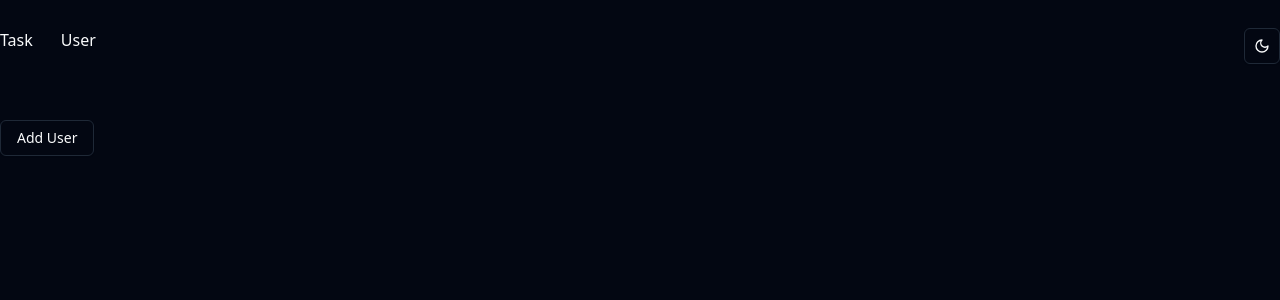
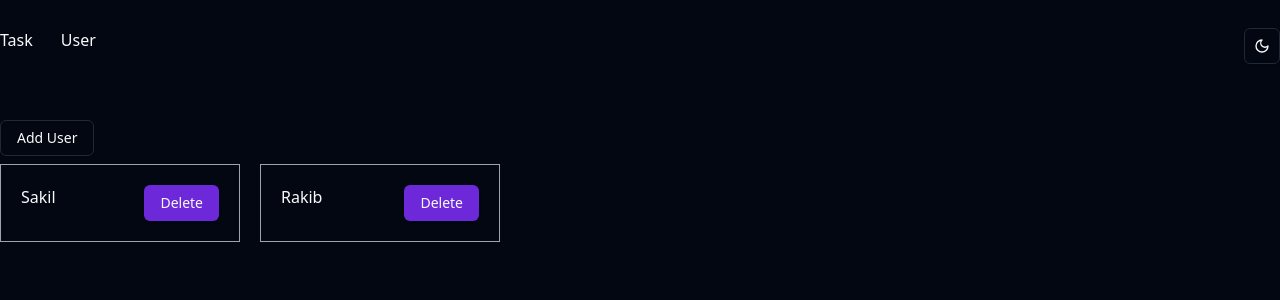
Before and after one commit to shahinexy/Redux-Basic-Project, a React (Vite) app: page /user in a window 1280 px wide. Shown: the top 300 px of the page. Built offline with nearby package versions, Linux system fonts and the light colour scheme.

Commit message:
assign use name success

```diff
--- a/src/components/module/AddTaskModal.tsx
+++ b/src/components/module/AddTaskModal.tsx
@@ -24,17 +24,20 @@ import { Popover, PopoverContent, PopoverTrigger } from "../ui/popover";
 import { cn } from "@/lib/utils";
 import { format } from "date-fns";
 import { CalendarIcon } from "lucide-react";
-import { useAppDispatch } from "@/redux/hooks";
+import { useAppDispatch, useAppSelector } from "@/redux/hooks";
 import { addTask } from "@/redux/features/task/taskSlice";
 import { ITask } from "@/types";
+import { SeletUser } from "@/redux/features/users/userSlice";
 
 export function AddTaskModal() {
   const form = useForm();
 
-  const dispatch = useAppDispatch()
+  const dispatch = useAppDispatch();
+
+  const users = useAppSelector(SeletUser);
 
   const onSubmit: SubmitHandler<FieldValues> = (payload) => {
-    dispatch(addTask(payload as ITask))
+    dispatch(addTask(payload as ITask));
   };
   return (
     <Dialog>
@@ -102,6 +105,35 @@ export function AddTaskModal() {
 
             <FormField
               control={form.control}
+              name="assignTo"
+              render={({ field }) => (
+                <FormItem>
+                  <FormLabel>Assign To</FormLabel>
+                  <FormControl>
+                    <Select
+                      onValueChange={field.onChange}
+                      defaultValue={field.value}
+                    >
+                      <FormControl>
+                        <SelectTrigger>
+                          <SelectValue placeholder="Select" />
+                        </SelectTrigger>
+                      </FormControl>
+                      <SelectContent>
+                        {users.map((user) => (
+                          <SelectItem key={user.id} value={user.id}>
+                            {user.name}
+                          </SelectItem>
+                        ))}
+                      </SelectContent>
+                    </Select>
+                  </FormControl>
+                </FormItem>
+              )}
+            />
+
+            <FormField
+              control={form.control}
               name="dueDate"
               render={({ field }) => (
                 <FormItem className="flex flex-col">
--- a/src/components/module/TaskCard.tsx
+++ b/src/components/module/TaskCard.tsx
@@ -1,8 +1,9 @@
 import { ITask } from "@/types";
 import { Button } from "../ui/button";
 import { cn } from "@/lib/utils";
-import { useAppDispatch } from "@/redux/hooks";
+import { useAppDispatch, useAppSelector } from "@/redux/hooks";
 import { deleteTask, toggleConpleteState } from "@/redux/features/task/taskSlice";
+import { SeletUser } from "@/redux/features/users/userSlice";
 
 interface IProps {
     task: ITask
@@ -12,15 +13,20 @@ const TaskCard = ({task}: IProps) => {
 
   const dispatch = useAppDispatch()
 
+  const users = useAppSelector(SeletUser)
+
+  const assignUser = users.find(user => user.id === task.assignTo)
+
   return (
     <div className="border border-gray-400 my-2 p-5">
-      <div className="flex justify-between items-center pb-5">
+      <div className="flex justify-between items-center ">
         <div className="flex gap-3 items-center">
           <div className={cn('size-3  inline-block rounded-full', {
             "bg-green-500": task.priority === 'low',
             "bg-yellow-500": task.priority === 'medium',
             "bg-red-500": task.priority === 'high'
           })}></div>
+
           <p className={cn({'line-through': task.isCompleted})}>{task?.title}</p>
         </div>
         <div className="flex gap-3">
@@ -28,6 +34,7 @@ const TaskCard = ({task}: IProps) => {
             <input type="checkbox" checked={task.isCompleted} onClick={()=> dispatch(toggleConpleteState(task.id))} />
         </div>
       </div>
+      <p className="pb-5">Assign To: {assignUser ? assignUser.name : 'No One'}</p>
       <p>{task?.description}</p>
     </div>
   );
--- a/src/components/module/UserCard.tsx
+++ b/src/components/module/UserCard.tsx
@@ -1,13 +1,20 @@
+import { removeUser } from "@/redux/features/users/userSlice";
 import { IUser } from "@/types";
+import { useDispatch } from "react-redux";
+import { Button } from "../ui/button";
 
 interface IProp {
   user: IUser;
 }
 
 const UserCard = ({ user }: IProp) => {
+    const dispatch = useDispatch()
   return (
-    <div className="border border-gray-400 my-2 p-5">
+    <div className="border border-gray-400 my-2 p-5 flex justify-between">
       <p>{user.name}</p>
+      <div className="flex gap-3">
+            <Button onClick={()=> dispatch(removeUser(user.id))}>Delete</Button>
+        </div>
     </div>
   );
 };
--- a/src/redux/features/users/userSlice.tsx
+++ b/src/redux/features/users/userSlice.tsx
@@ -7,7 +7,16 @@ interface InitialState {
 }
 
 const initialState: InitialState = {
-  users: [],
+  users: [
+    {
+        id: 'sdfgrgds',
+        name: 'Sakil'
+    },
+    {
+        id: 'sahpjoadf',
+        name: 'Rakib'
+    }
+  ],
 };
 
 type DraftData = Pick<IUser, "name">;
@@ -34,6 +43,6 @@ export const SeletUser = (state: RootState) => {
   return state.users.users;
 };
 
-export const { addUser } = userSlice.actions;
+export const { addUser, removeUser } = userSlice.actions;
 
 export default userSlice.reducer;
--- a/src/types.ts
+++ b/src/types.ts
@@ -5,6 +5,7 @@ export interface ITask {
   dueDate: string;
   isCompleted: boolean;
   priority: "high" | "medium" | "low";
+  assignTo: string | null;
 }
 
 export interface IUser {
```
